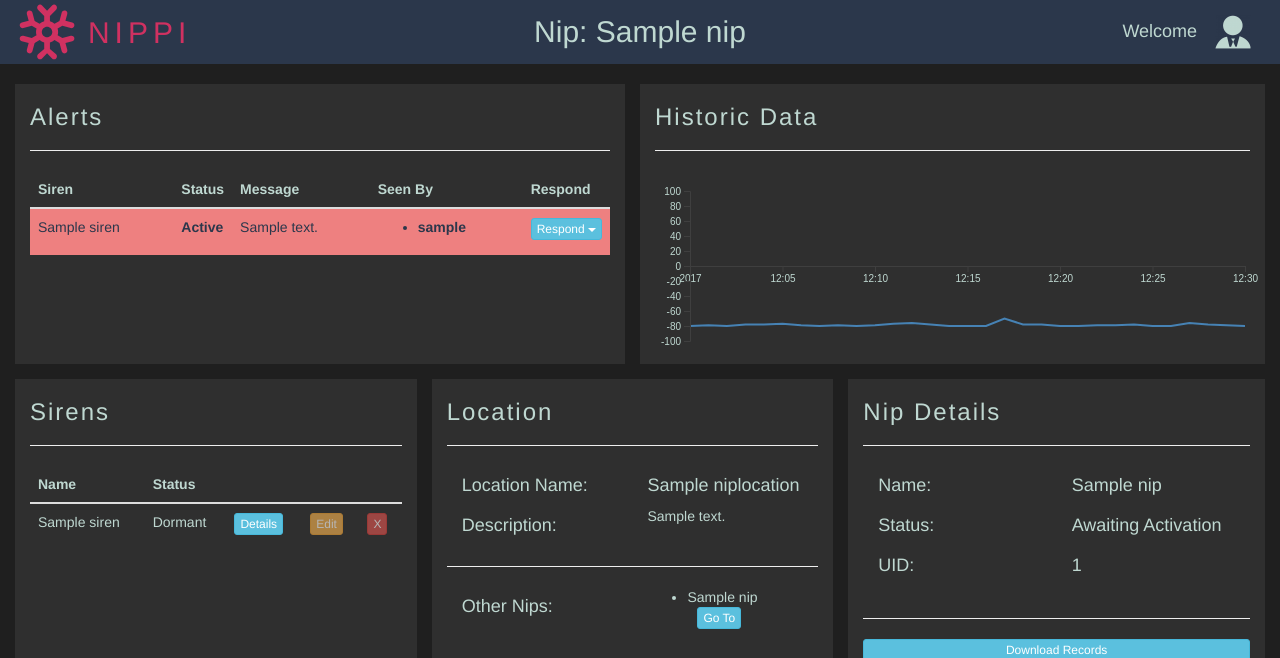
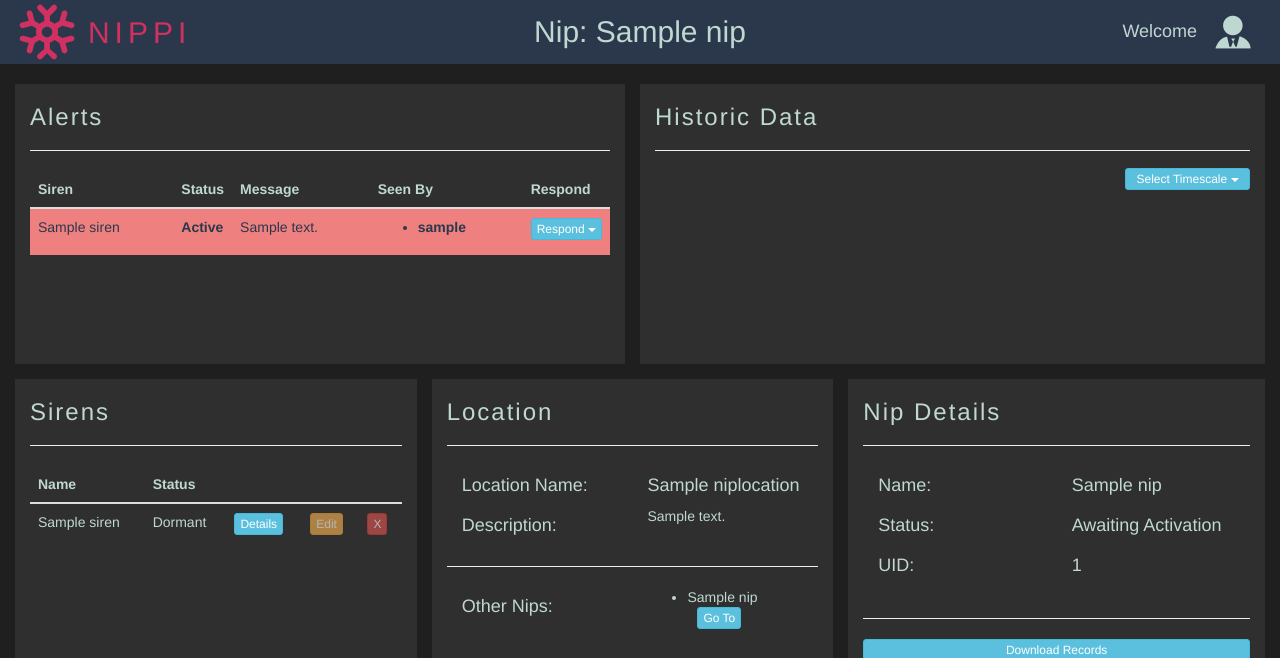
Before and after one commit to RichardSmith159/NIPPI, a Django app: page /analytics/details/1/ in a window 1280 px wide. Shown: the top 658 px of the page. Run offline with Django 3.2, Linux system fonts and the light colour scheme; tables that the repository leaves empty hold one stand-in row (values such as "Sample post"); some libraries are stand-ins or nearby versions.

Commit message:
graph historical data

```diff
--- a/analytics/static/css/graphing/historicGraph.css
+++ b/analytics/static/css/graphing/historicGraph.css
@@ -15,9 +15,20 @@
 }
 
 .historicGraphAxis path{
-  stroke: #3f3f3f;;
+  stroke: #3f3f3f;
 }
 
 .historicGraphAxis text{
   fill: #bfd8d1;
 }
+
+
+#timescaleDropdown {
+
+  position: absolute;
+  width: 20%;
+  z-index: 10;
+  top: 30%;
+  right: 2%;
+
+}
--- a/analytics/static/js/graphing/historicGraph.js
+++ b/analytics/static/js/graphing/historicGraph.js
@@ -1,42 +1,30 @@
+
+
+
 
 
 $(document).ready(function() {
 
-    // DATA FROM DATABASE
-    var historicData = [
-        {"datetime": "01/01/2017 00:00:00", "metric": -80},
-        {"datetime": "01/01/2017 00:01:00", "metric": -79},
-        {"datetime": "01/01/2017 00:02:00", "metric": -80},
-        {"datetime": "01/01/2017 00:03:00", "metric": -78},
-        {"datetime": "01/01/2017 00:04:00", "metric": -78},
-        {"datetime": "01/01/2017 00:05:00", "metric": -77},
-        {"datetime": "01/01/2017 00:06:00", "metric": -79},
-        {"datetime": "01/01/2017 00:07:00", "metric": -80},
-        {"datetime": "01/01/2017 00:08:00", "metric": -79},
-        {"datetime": "01/01/2017 00:09:00", "metric": -80},
-        {"datetime": "01/01/2017 00:10:00", "metric": -79},
-        {"datetime": "01/01/2017 00:11:00", "metric": -77},
-        {"datetime": "01/01/2017 00:12:00", "metric": -76},
-        {"datetime": "01/01/2017 00:13:00", "metric": -78},
-        {"datetime": "01/01/2017 00:14:00", "metric": -80},
-        {"datetime": "01/01/2017 00:15:00", "metric": -80},
-        {"datetime": "01/01/2017 00:16:00", "metric": -80},
-        {"datetime": "01/01/2017 00:17:00", "metric": -70},
-        {"datetime": "01/01/2017 00:18:00", "metric": -78},
-        {"datetime": "01/01/2017 00:19:00", "metric": -78},
-        {"datetime": "01/01/2017 00:20:00", "metric": -80},
-        {"datetime": "01/01/2017 00:21:00", "metric": -80},
-        {"datetime": "01/01/2017 00:22:00", "metric": -79},
-        {"datetime": "01/01/2017 00:23:00", "metric": -79},
-        {"datetime": "01/01/2017 00:24:00", "metric": -78},
-        {"datetime": "01/01/2017 00:25:00", "metric": -80},
-        {"datetime": "01/01/2017 00:26:00", "metric": -80},
-        {"datetime": "01/01/2017 00:27:00", "metric": -76},
-        {"datetime": "01/01/2017 00:28:00", "metric": -78},
-        {"datetime": "01/01/2017 00:29:00", "metric": -79},
-        {"datetime": "01/01/2017 00:30:00", "metric": -80},
-    ];
+    $(".timescaleOption").click(function() {
+        var selectedTimescaleFlag = $(this).attr("id");
+        var nipPk = $(".nipPK").attr("id");
+        selectTimescaleOption(nipPk, selectedTimescaleFlag);
 
+    });
+
+
+    function selectTimescaleOption(nipPK, timescaleString) {
+        $.ajax({
+            url: "/analytics/get_historical_data/" + nipPK + "/" + timescaleString,
+            success: function(data) {
+                console.log(data);
+                $("#historicGraph").remove();
+                drawGraph(data["data"], "temperature");
+            }
+        });
+    }
+
+    function drawGraph(data, metric) {
 
         // set the dimensions and margins of the graph
         var margin = {top: 20, right: 20, bottom: 30, left: 50};
@@ -45,7 +33,7 @@ $(document).ready(function() {
 
 
         // parse the date / time
-    var parseTime = d3.timeParse("%d/%m/%Y %H:%M:%S");
+        var parseTime = d3.timeParse("%Y-%m-%d %H:%M:%S");
 
 
         // set the ranges
@@ -56,11 +44,12 @@ $(document).ready(function() {
         // define the line
         var valueline = d3.line()
             .x(function(d) { return x(d.datetime); })
-        .y(function(d) { return y(d.metric); });
+            .y(function(d) { return y(d[metric]); });
 
 
         // add svg to div
         var svg = d3.select("#historicGraphContainer").append("svg")
+            .attr("id", "historicGraph")
             .attr("width", width + margin.left + margin.right)
             .attr("height", height + margin.top + margin.bottom)
                 .append("g")
@@ -69,20 +58,20 @@ $(document).ready(function() {
 
 
         // convert data to correct types
-    historicData.forEach(function(d) {
+        data.forEach(function(d) {
             d.datetime = parseTime(d.datetime);
-        d.metric = +d.metric;
+            d[metric] = +d[metric];
         });
 
 
         // Scale the range of the data
-    x.domain(d3.extent(historicData, function(d) { return d.datetime; }));
+        x.domain(d3.extent(data, function(d) { return d.datetime; }));
         y.domain([-100, 100]);
 
 
         // Add the valueline path.
         svg.append("path")
-        .data([historicData])
+            .data([data])
             .attr("class", "line")
             .attr("id", "historicTemperatureLine")
             .attr("d", valueline);
@@ -102,4 +91,6 @@ $(document).ready(function() {
             .attr("id", "historicGraph_yAxis")
             .call(d3.axisLeft(y));
 
+    }
+
 });
--- a/analytics/templates/analytics/details.html
+++ b/analytics/templates/analytics/details.html
@@ -95,10 +95,13 @@
         <div class="col-md-6 outerContainer rightContainer">
             <div class="col-md-12 simpleContainer" id="metricHistoryContainer">
                 <div class="col-md-12 header">
-                    <h3 class="containerHeaderText">Historic Data</h3>
+                    <h3 class="containerHeaderText" id="historicDataTitle">Historic Data</h3>
                     <hr>
                 </div>
-                <div class="graphContainer" id="historicGraphContainer"></div>
+                <div class="nipPK" id="{{nip.pk}}"></div>
+                <div class="graphContainer" id="historicGraphContainer">
+                    {% include 'include/timescaleDropdown.html' %}
+                </div>
             </div>
         </div>
     </div>
--- /dev/null
+++ b/analytics/templates/include/timescaleDropdown.html
@@ -0,0 +1,14 @@
+<div class="dropdown" id="timescaleDropdown">
+        <button class="btn btn-xs btn-info dropdown-toggle" type="button" data-toggle="dropdown" id="timescaleDropdown">
+            Select Timescale
+            <span class="caret"></span>
+        </button>
+    <ul class="dropdown-menu" id="timescaleDropdownMenu">
+        <li class="dropdownOption timescaleOption" id="TODAY">Today</li>
+        <li class="dropdownOption timescaleOption" id="24HOURS">Past 24 Hours</li>
+        <li class="dropdownOption timescaleOption" id="WEEK">Past Week</li>
+        <li class="dropdownOption timescaleOption" id="HOUR">Past Hour</li>
+        <li class="dropdownOption timescaleOption" id="15MINS">Past 15 Minutes</li>
+        <li class="dropdownOption timescaleOption" id="ALL">All Time</li>
+    </ul>
+</div>
--- a/analytics/urls.py
+++ b/analytics/urls.py
@@ -7,4 +7,5 @@ urlpatterns = [
     url(r'^details/(?P<nip_pk>\d+)/$', views.nip_details, name = "details"),
     url(r'^login/$', views.login_user, name = "login"),
     url(r'^logout/$', views.logout_user, name = "logout"),
+    url(r'^get_historical_data/(?P<nip_pk>\d+)/(?P<timescale>[\w\-]+)/$', views.get_historical_data, name = "getHistoricalData"),
 ]
--- a/analytics/views.py
+++ b/analytics/views.py
@@ -1,6 +1,6 @@
 # -*- coding: utf-8 -*-
 from __future__ import unicode_literals
-
+from django.http import HttpResponse
 from django.shortcuts import render, redirect
 from django.contrib import messages
 from nips.models import Nip
@@ -8,8 +8,84 @@ from . import forms
 import form_errors
 from siren.models import Siren, Alert
 from django.contrib.auth import logout
+import json
 
 NIP_ROW_LENGTH = 4
+
+
+
+
+def get_historical_data(request, nip_pk, timescale):
+
+    allowed_timescales = [
+        "TODAY",
+        "24HOURS",
+        "WEEK",
+        "HOUR",
+        "15MINS",
+        "ALL"
+    ]
+
+    try:
+
+        selected_nip = Nip.objects.get(pk = nip_pk)
+
+    except Nip.DoesNotExist:
+
+        data = {"status": "ERROR", "message": "NIP_NOT_FOUND"}
+
+    else:
+
+        try:
+
+            selected_record = selected_nip.niprecord_set.all()[0]
+
+        except NipRecord.DoesNotExist:
+
+            data = {"STATUS": "ERROR", "message": "RECORDS_NOT_FOUND"}
+
+        else:
+
+            if timescale not in allowed_timescales:
+
+                data = {"status": "ERROR", "message": "TIMESCALE_NOT_ALLOWED"}
+
+            elif timescale == "TODAY":
+
+                data = selected_record.get_todays_data()
+
+            elif timescale == "24HOURS":
+
+                data = selected_record.get_past_24_hours()
+
+            elif timescale == "WEEK":
+
+                data = selected_record.get_past_week()
+
+            elif timescale == "HOUR":
+
+                data = selected_record.get_past_hour()
+
+            elif timescale == "15MINS":
+
+                data = selected_record.get_past_quarter_hour()
+
+            elif timescale == "ALL":
+
+                data = selected_record.get_all_data()
+
+            else:
+
+                data = {"status": "WARNING", "message": "TIMESCALE_NOT_IMPLEMENTED"}
+
+    print data
+
+    print len(data["data"])
+
+    return HttpResponse(json.dumps(data), content_type='application/json')
+
+
+
 
 def logout_user(request):
 
```
Lines whose indentation alone changed are shown as unchanged.
